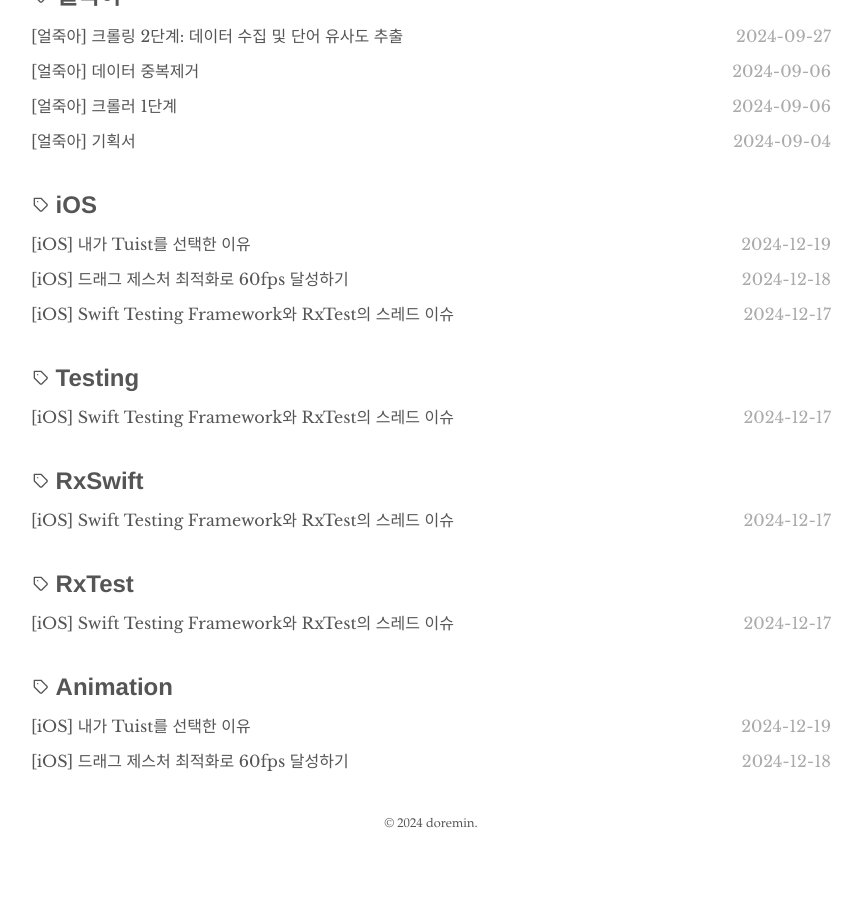
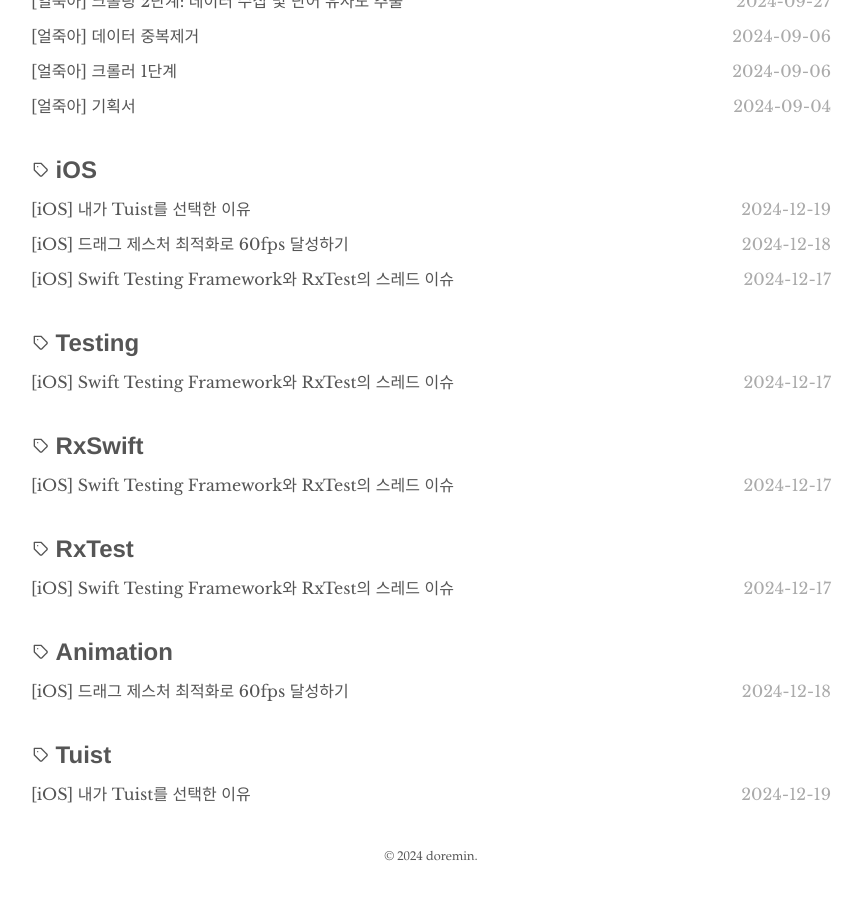
Before and after one commit to doremin/doremin.github.io, a Jekyll site: the page built from _pages/tags.html, in a window 1280 px wide and 900 px high, scrolled down 1487 px. Shown: the whole window, without its empty margins (209-1071 px from the left). Built offline with Jekyll 4.4.1, drawn with Linux system fonts in a browser that asks for light colours; before the commit the page ends 2354 px from its top, so only the background shows below that; some of the changed text lies outside the part shown.

Commit message:
[UPDATE] 내가 Tuist를 선택한 이유 태그 수정

```diff
--- a/_posts/2024-12-19-15:30.md
+++ b/_posts/2024-12-19-15:30.md
@@ -2,7 +2,7 @@
 layout: post
 title: "[iOS] 내가 Tuist를 선택한 이유"
 author: "doremin"
-tags: [iOS, Animation, UIKit]
+tags: [iOS, Tuist]
 ---
 
 # 내가 Tuist를 선택한 이유
```
